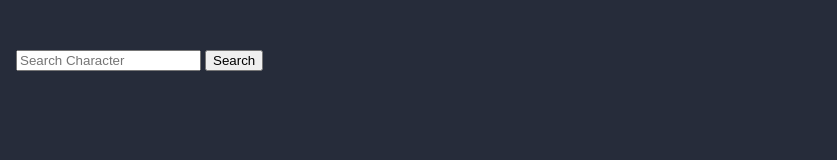
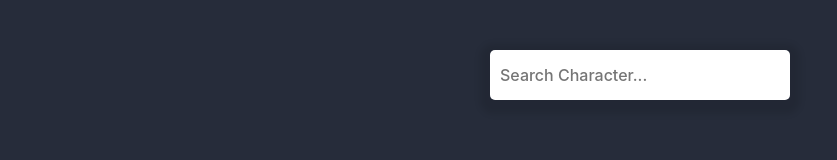
Before and after one commit to Kdudnik/rick-and-morty, a website built with Vite: page index.html in a window 1280 px wide. Shown: the whole page, without its empty margins (0-837 px from the left). Built offline with nearby package versions, Linux system fonts and the light colour scheme.

Commit message:
feature: finish search form  - add design  - add submitBtn logic

```diff
--- a/css/main.css
+++ b/css/main.css
@@ -1,5 +1,6 @@
 @import url(./variables.css);
 @import url(./characters.css);
+@import url(./search.css);
 
 body {
     margin: 0;
@@ -24,10 +25,16 @@ a {
     color: inherit;
 }
 
+#app {
+    display: flex;
+    justify-content: center;
+    flex-wrap: wrap;
+    padding: 50px 0;
+}
+
 .container {
     max-width: 1440px;
     width: 100%;
     margin: 0 auto;
     padding: 0 16px;
-    padding-top: 50px;
 }
--- /dev/null
+++ b/css/search.css
@@ -0,0 +1,46 @@
+.search {
+    position: relative;
+    display: flex;
+    height: 50px;
+    flex-basis: 300px;
+    border-radius: 5px;
+    overflow: hidden;
+    box-shadow: rgba(0, 0, 0, 0.1) 0px 4px 6px 10px;
+    margin-bottom: 50px;
+}
+
+.search__field {
+    flex-grow: 1;
+    outline: 0;
+    border: 0;
+    font-family: -apple-system, system-ui, "BlinkMacSystemFont", "Segoe UI", Roboto, "Helvetica Neue", Arial, sans-serif;
+    font-weight: 500;
+    font-size: 16px;
+    padding: 0 10px;
+}
+
+.search__field::-webkit-search-decoration,
+.search__field::-webkit-search-cancel-button,
+.search__field::-webkit-search-results-button,
+.search__field::-webkit-search-results-decoration {
+    display: none;
+}
+
+.search__btn {
+    position: absolute;
+    right: -100px;
+    top: 0px;
+    height: 100%;
+    border: 0;
+    cursor: pointer;
+    width: 50px;
+    font-family: -apple-system, system-ui, "BlinkMacSystemFont", "Segoe UI", Roboto, "Helvetica Neue", Arial, sans-serif;
+    font-weight: 500;
+    font-size: 16px;
+    background-color: #75dfff;
+    transition: .3s;
+}
+
+.search__btn--active {
+    right: 0;
+}
--- a/index.html
+++ b/index.html
@@ -12,9 +12,9 @@
 <body data-theme="dark">
   <div class="container">
     <div id="app">
-      <form class="search" action="">
-        <input type="search" name="characterName" placeholder="Search Character">
-        <button type="submit">Search</button>
+      <form class="search" autocomplete="off" action="">
+        <input class="search__field" type="search" name="characterName" placeholder="Search Character...">
+        <button class="search__btn" type="submit">Find</button>
       </form>
       <div class="characters"></div>
     </div>
--- a/js/main.js
+++ b/js/main.js
@@ -1,9 +1,10 @@
 import { generateCharacter } from "./utils/generateCharacter";
+import "./search.js"
+import { clearField } from "./search.js";
 
 const app = document.querySelector('#app');
 const charactersList = app.querySelector('.characters');
 const searchForm = app.querySelector('.search');
-
 
 let foundedCharacters = []
 
@@ -14,6 +15,7 @@ searchForm.addEventListener('submit', async (event) => {
     foundedCharacters = await searchCharacters(inputValue);
 
     charactersList.innerHTML = ""
+    clearField()
 
     foundedCharacters.forEach(foundedCharacter => {
         generateCharacter(foundedCharacter, charactersList)
--- /dev/null
+++ b/js/search.js
@@ -0,0 +1,14 @@
+const searchBtn = document.querySelector('.search__btn')
+const searchField = document.querySelector('.search__field')
+searchField.addEventListener('keyup', () => {
+    searchBtn.classList.remove('search__btn--active')
+    if(searchField.value.length) searchBtn.classList.add('search__btn--active')
+    else return
+})
+
+const clearField = function() {
+    searchField.value = ""
+    searchBtn.classList.remove('search__btn--active')
+}
+
+export { clearField }
```
